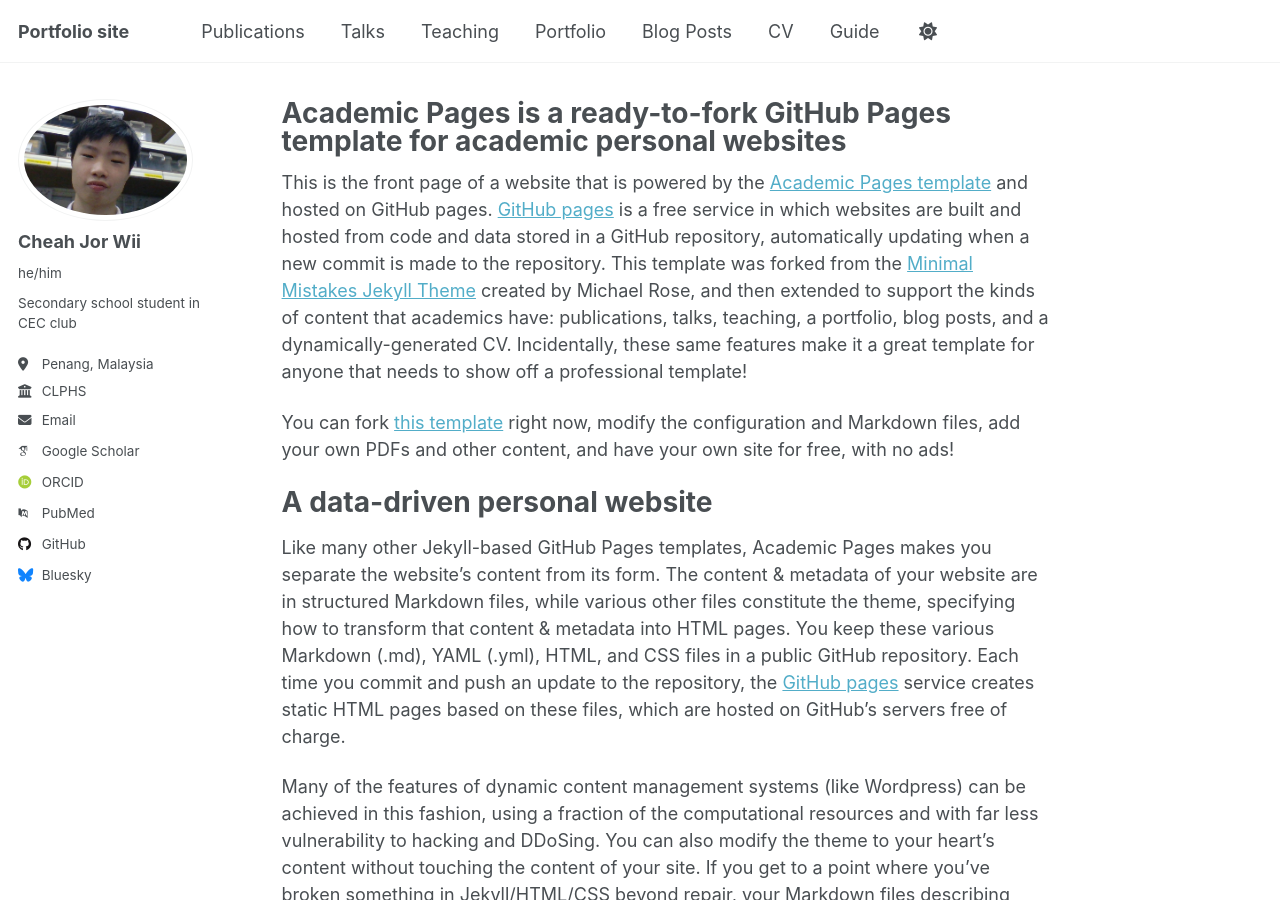
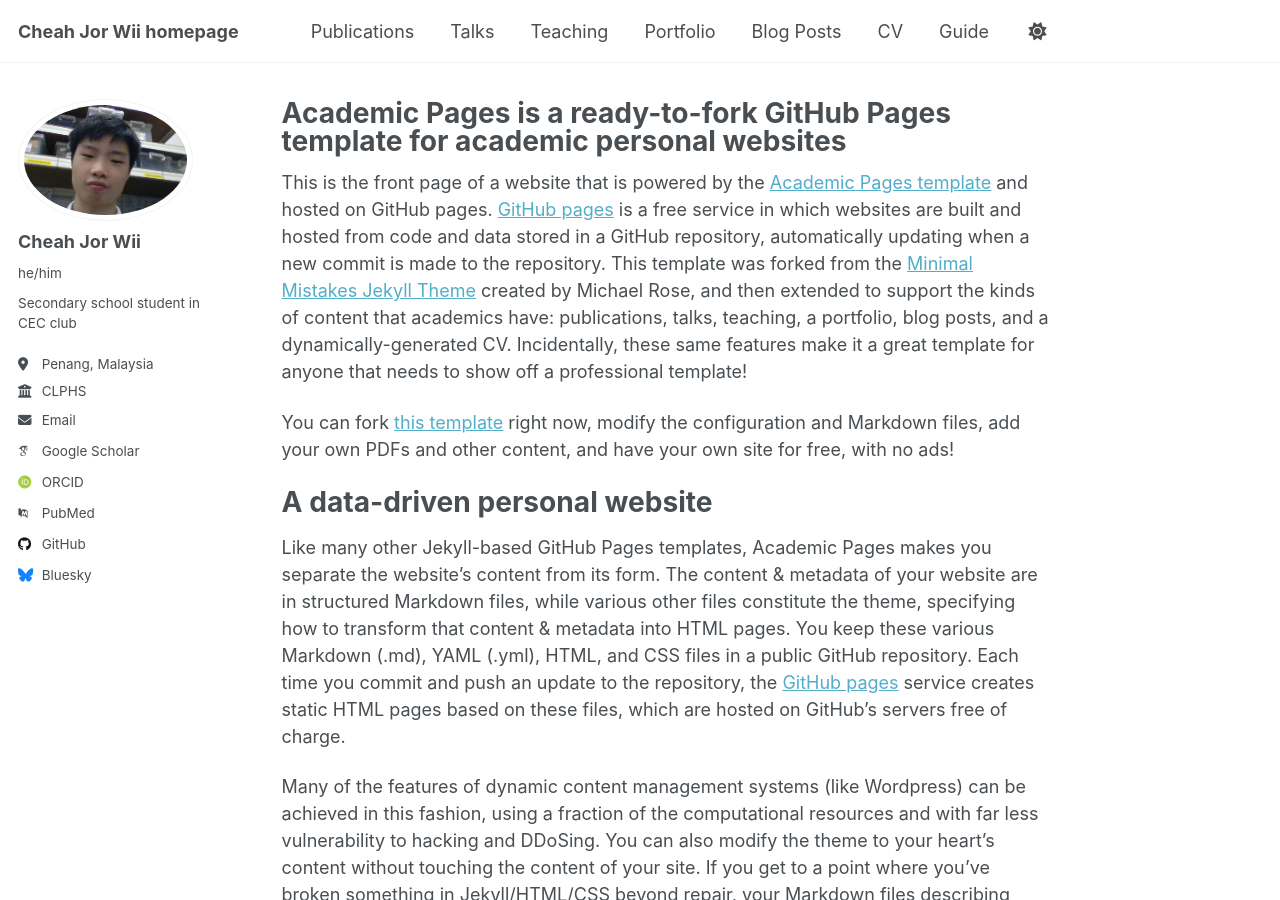
Before and after one commit to laxedfossil/laxedfossil.github.io, a Jekyll site: the page built from _pages/about.md, in a window 1280 px wide and 900 px high. Built offline with Jekyll 4.4.1, drawn with Linux system fonts in a browser that asks for light colours; some web fonts are replaced; a script that is not in the unit is left out.

Commit message:
profile 2

```diff
--- a/_config.yml
+++ b/_config.yml
@@ -9,7 +9,7 @@
 # Basic Site Settings
 locale                   : "en-US"
 site_theme               : "default" # Currently available options are "default", "air"
-title                    : "Portfolio site"
+title                    : "Cheah Jor Wii homepage"
 title_separator          : "-"
 name                     : &name "Cheah Jor Wii"
 description              : &description "personal description"
@@ -53,7 +53,7 @@ author:
 
   # Social media
   artstation       : # Username
-  bluesky          : "bsky.app" # Replace this with you Bluesky username
+  bluesky          : "bsky.app" # Replace with you Bluesky username
   facebook         : # Username
   flickr           : # Username
   foursquare       : # Username
```
